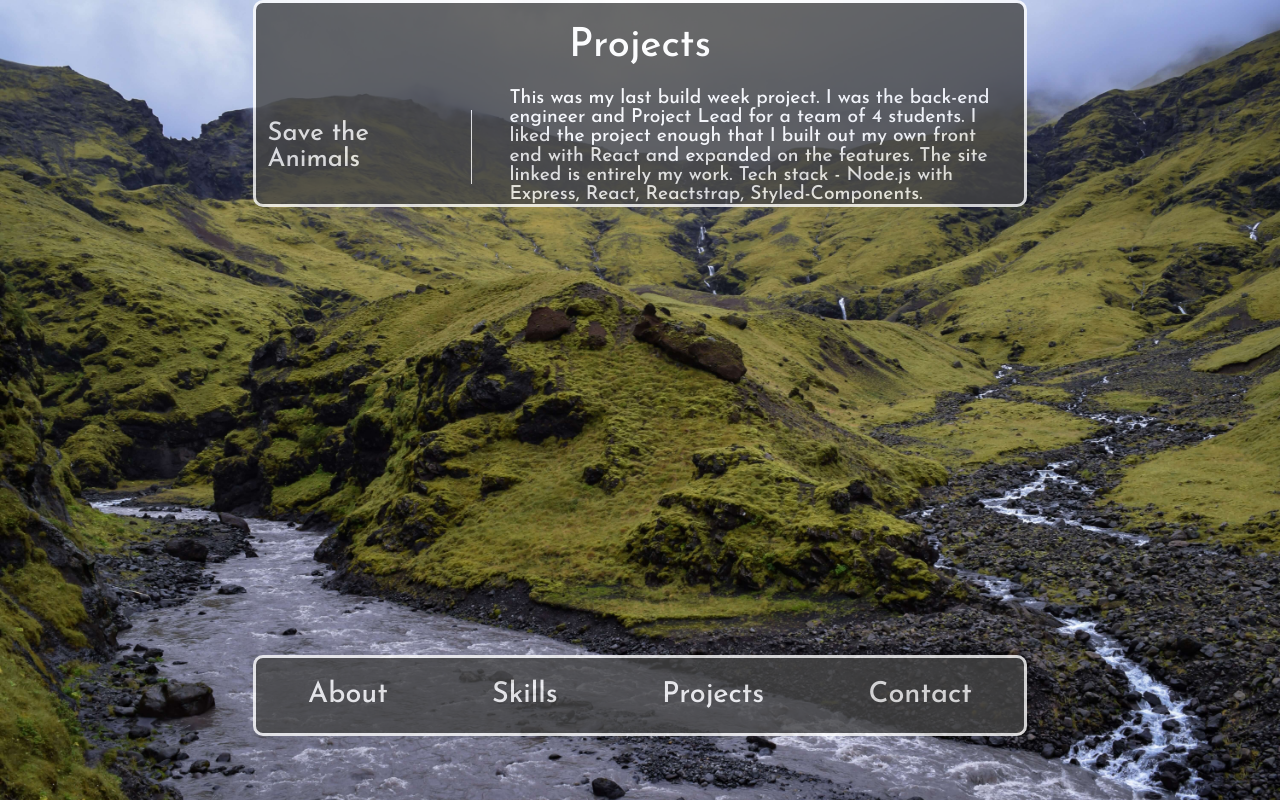
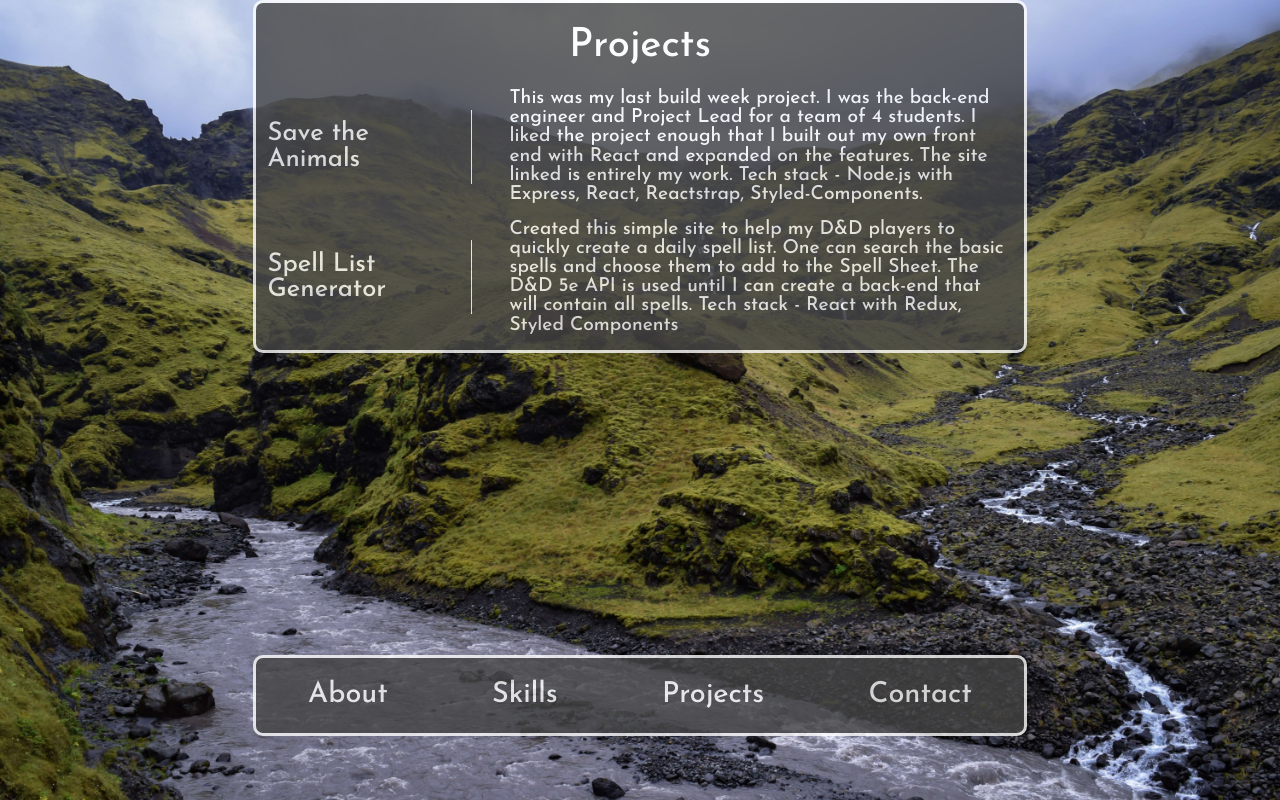
Before and after one commit to tsbarrett89/tb-portfolio, a React (Create React App) app: page /projects in a window 1280 px wide. Built offline with nearby package versions, Linux system fonts and the light colour scheme; the HTML template or start-up script is replaced by a standard one.

Commit message:
Spell List Generator project added

```diff
--- a/src/components/ProjectsPage.js
+++ b/src/components/ProjectsPage.js
@@ -11,6 +11,10 @@ const ProjectsPage = () => {
                 <ProjectName href='https://save-the-animals-site.netlify.app/'><h4>Save the Animals</h4></ProjectName>
                 <ProjectDescription>This was my last build week project. I was the back-end engineer and Project Lead for a team of 4 students. I liked the project enough that I built out my own front end with React and expanded on the features. The site linked is entirely my work. Tech stack - Node.js with Express, React, Reactstrap, Styled-Components.</ProjectDescription>
             </ProjectContainer>
+            <ProjectContainer>
+                <ProjectName href='https://spell-list-creator.netlify.app/'><h4>Spell List Generator</h4></ProjectName>
+                <ProjectDescription>Created this simple site to help my D&D players to quickly create a daily spell list. One can search the basic spells and choose them to add to the Spell Sheet. The D&D 5e API is used until I can create a back-end that will contain all spells. Tech stack - React with Redux, Styled Components</ProjectDescription>
+            </ProjectContainer>
         </ProjectsContainer>
     )
 }
--- a/src/style/projectsPage-styles.js
+++ b/src/style/projectsPage-styles.js
@@ -22,6 +22,7 @@ export const ProjectContainer = styled.div `
     display: flex;
     justify-content: space-between;
     align-items: center;
+    margin-bottom: 2%;
 `
 
 export const ProjectName = styled.a `
```
